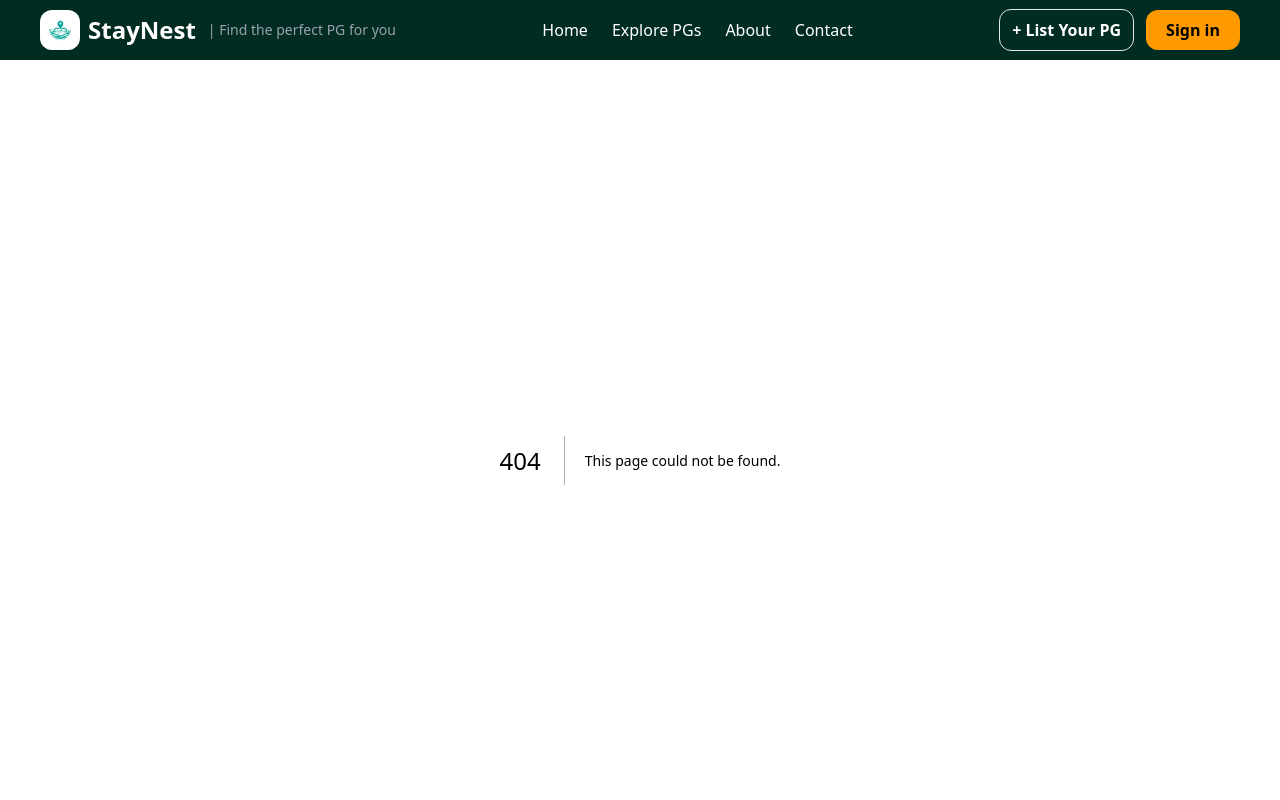
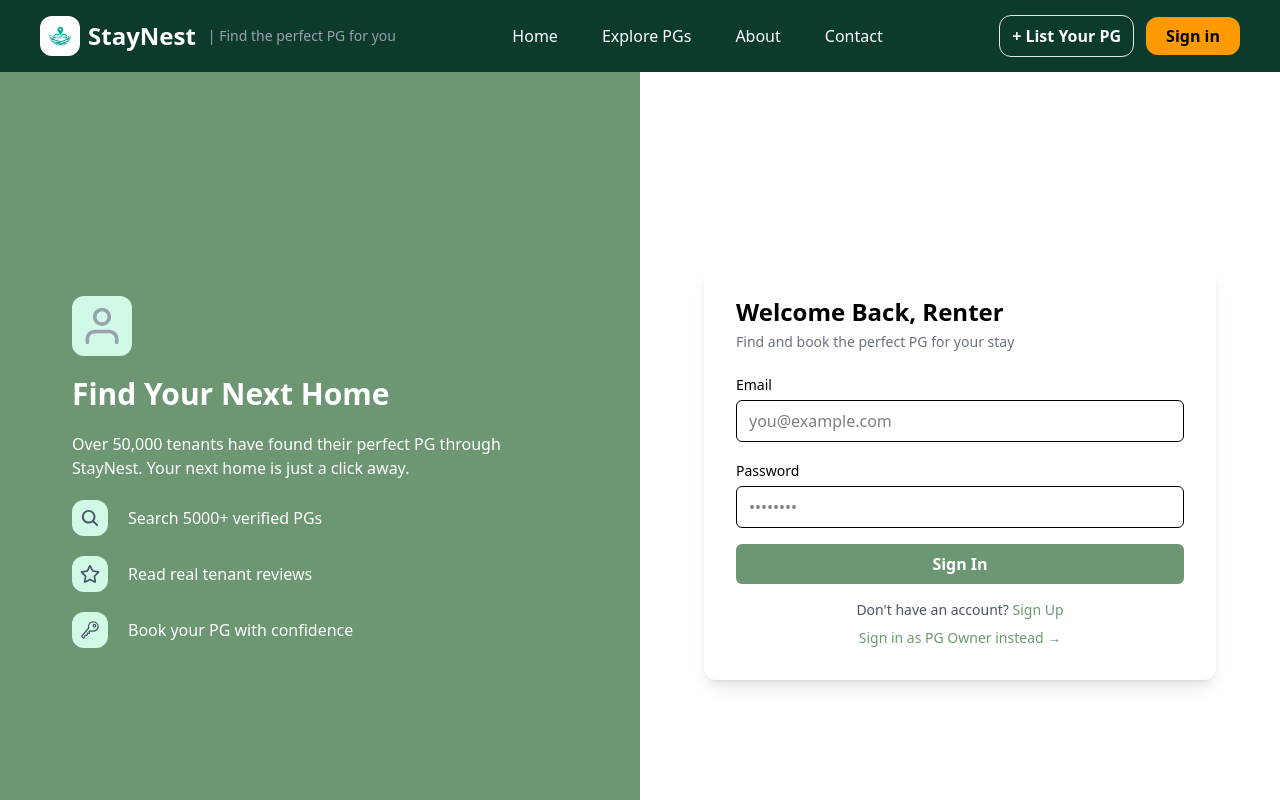
Before and after one commit to Rajdeep-m7/pg-finder-web, a Next.js app in the folder frontend/: page /signin/renter in a window 1280 px wide. Before the commit this address had no page. Shown: the top 800 px of the page. Built offline with nearby package versions, Linux system fonts and the light colour scheme.

Commit message:
create renter signin/signup page UI

```diff
--- a/frontend/app/Header.tsx
+++ b/frontend/app/Header.tsx
@@ -8,7 +8,7 @@ function Header() {
   const [, setIsOpen] = useState<boolean>(false);
   const toggleNavBar = (): void => setIsOpen((prev) => !prev);
   return (
-    <div className="bg-emerald-950 h-15 w-full flex justify-between md:px-10 px-2 items-center">
+    <div className="bg-[#0C3B2E] h-18 w-full flex justify-between md:px-10 px-2 items-center">
       <div className="flex justify-between items-center">
         <Image
           className="rounded-xl"
@@ -27,7 +27,7 @@ function Header() {
       <div className="lg:hidden cursor-pointer" onClick={toggleNavBar}>
         <GiHamburgerMenu className="text-2xl text-white" />
       </div>
-      <div className="text-white flex justify-between items-center md:gap-5 hidden lg:block">
+      <div className="text-white lg:flex justify-between items-center md:gap-5 hidden">
         <Link
           className="rounded-xl hover:bg-emerald-800 p-2 px-3 hover:text-amber-500"
           href="/"
@@ -57,9 +57,12 @@ function Header() {
         <button className="rounded-xl p-2 px-3 border border-gray-200 text-white hover:bg-emerald-800 hover:text-amber-500 font-semibold">
           + List Your PG
         </button>
-        <button className=" bg-amber-500 rounded-xl p-2 px-5 text-black font-semibold ml-3 hover:bg-amber-600">
+        <Link
+          href="/signin/renter"
+          className="bg-amber-500 rounded-xl p-2 px-5 text-black font-semibold ml-3 hover:bg-amber-600"
+        >
           Sign in
-        </button>
+        </Link>
       </div>
     </div>
   );
--- /dev/null
+++ b/frontend/app/signin/owner/page.tsx
@@ -0,0 +1,11 @@
+"use client"
+
+import React from 'react'
+
+const page = () => {
+  return (
+    <div>page owner</div>
+  )
+}
+
+export default page
--- /dev/null
+++ b/frontend/app/signin/renter/page.tsx
@@ -0,0 +1,164 @@
+"use client"
+
+import React, { useState } from "react";
+import { FiUser } from "react-icons/fi";
+import { IoSearch } from "react-icons/io5";
+import { FaRegStar } from "react-icons/fa";
+import { IoKeyOutline } from "react-icons/io5";
+import Link from "next/link";
+
+const Page = () => {
+  const [signInMode, setSignInMode] = useState<"signin" | "signup">("signin");
+  return (
+    <div className="flex h-screen w-full items-center">
+      <div className="bg-[#6D9773] hidden md:block h-screen min-w-1/2">
+        <div className="flex flex-col gap-5 justify-center h-full px-10 max-w-xl mx-auto text-white">
+          <FiUser className="text-6xl text-gray-400 rounded-xl p-2 bg-emerald-100" />
+          <h1 className="text-3xl font-bold">Find Your Next Home</h1>
+          <p>
+            Over 50,000 tenants have found their perfect PG through StayNest.
+            Your next home is just a click away.
+          </p>
+          <div className="flex gap-5 items-center">
+            <IoSearch className="text-4xl text-gray-600 bg-emerald-100 rounded-xl p-2" />
+            <p>Search 5000+ verified PGs</p>
+          </div>
+          <div className="flex gap-5 items-center">
+            <FaRegStar className="text-4xl text-gray-600 bg-emerald-100 rounded-xl p-2" />
+            <p>Read real tenant reviews</p>
+          </div>
+          <div className="flex gap-5 items-center">
+            <IoKeyOutline className="text-4xl text-gray-600 bg-emerald-100 rounded-xl p-2" />
+            <p>Book your PG with confidence</p>
+          </div>
+        </div>
+      </div>
+
+      {signInMode === "signin" ? (
+      <div className="flex justify-center items-center w-full">
+        <div className="bg-white p-8 rounded-xl shadow-lg max-w-2xl lg:w-lg mx-auto">
+          <h2 className="text-2xl font-bold mb-1">Welcome Back, Renter</h2>
+          <p className="text-gray-500 text-sm mb-5">
+            Find and book the perfect PG for your stay
+          </p>
+
+          <form className="space-y-4">
+            <div>
+              <label className="text-sm">Email</label>
+              <input
+                type="email"
+                placeholder="you@example.com"
+                className="w-full mt-1 px-3 py-2 border rounded-md focus:outline-none focus:ring-2 focus:ring-[#6D9773]"
+                required
+              />
+            </div>
+
+            <div>
+              <label className="text-sm">Password</label>
+              <input
+                type="password"
+                placeholder="••••••••"
+                className="w-full mt-1 px-3 py-2 border rounded-md focus:outline-none focus:ring-2 focus:ring-[#6D9773]"
+                required
+              />
+            </div>
+
+            <button
+              type="submit"
+              className="w-full bg-[#6D9773] text-white py-2 rounded-md hover:bg-[#5a7d5f] transition font-bold"
+            >
+              Sign In
+            </button>
+          </form>
+
+          <div className="text-center mt-4 text-sm text-gray-600">
+            <p>
+              Don&apos;t have an account?{" "}
+              <button onClick={()=>setSignInMode("signup")} className=" hover:underline text-[#6D9773]">
+                Sign Up
+              </button>
+            </p>
+
+            <Link href="/" className="block mt-2 text-[#6D9773] hover:underline">
+              Sign in as PG Owner instead →
+            </Link>
+          </div>
+        </div>
+      </div>
+      )
+      :
+       (
+        <div className="flex justify-center items-center w-full">
+          <div className="bg-white p-8 rounded-xl shadow-lg max-w-2xl lg:w-lg mx-auto">
+            <h2 className="text-2xl font-bold mb-1">Welcome, Renter</h2>
+            <p className="text-gray-500 text-sm mb-5">
+              Find and book the perfect PG for your stay
+          </p>
+
+          <form className="space-y-4">
+            <div>
+              <label className="text-sm">Name</label>
+              <input
+                type="text"
+                placeholder="Your Name"
+                className="w-full mt-1 px-3 py-2 border rounded-md focus:outline-none focus:ring-2 focus:ring-[#6D9773]"
+                required
+              />
+            </div>
+            <div>
+              <label className="text-sm">Phone</label>
+              <input
+                type="tel"
+                placeholder="Your Phone Number"
+                className="w-full mt-1 px-3 py-2 border rounded-md focus:outline-none focus:ring-2 focus:ring-[#6D9773]"
+                required
+              />
+            </div>
+            <div>
+              <label className="text-sm">Email</label>
+              <input
+                type="email"
+                placeholder="you@example.com"
+                className="w-full mt-1 px-3 py-2 border rounded-md focus:outline-none focus:ring-2 focus:ring-[#6D9773]"
+                required
+              />
+            </div>
+
+            <div>
+              <label className="text-sm">Password</label>
+              <input
+                type="password"
+                placeholder="••••••••"
+                className="w-full mt-1 px-3 py-2 border rounded-md focus:outline-none focus:ring-2 focus:ring-[#6D9773]"
+                required
+              />
+            </div>
+
+            <button
+              type="submit"
+              className="w-full bg-[#6D9773] text-white py-2 rounded-md hover:bg-[#5a7d5f] transition font-bold"
+            >
+              Sign Up
+            </button>
+          </form>
+
+          <div className="text-center mt-4 text-sm text-gray-600">
+            <p>
+              Already have an account?{" "}
+              <button onClick={()=>setSignInMode("signin")} className=" hover:underline text-[#6D9773]">
+                Sign In
+              </button>
+            </p>
+
+            <Link href="/" className="block mt-2 text-[#6D9773] hover:underline">
+              Sign in as PG Owner instead →
+            </Link>
+          </div>
+        </div>
+      </div>
+      )}
+    </div>
+  );
+};
+
+export default Page;
--- a/frontend/tailwind.config.js
+++ b/frontend/tailwind.config.js
@@ -1,4 +1,5 @@
 /** @type {import('tailwindcss').Config} */
+// eslint-disable-next-line import/no-anonymous-default-export
 export default {
     content: [
       "./app/**/*.{js,ts,jsx,tsx}",
```
Also changed, not shown: frontend/app/signin/page.tsx (added).
